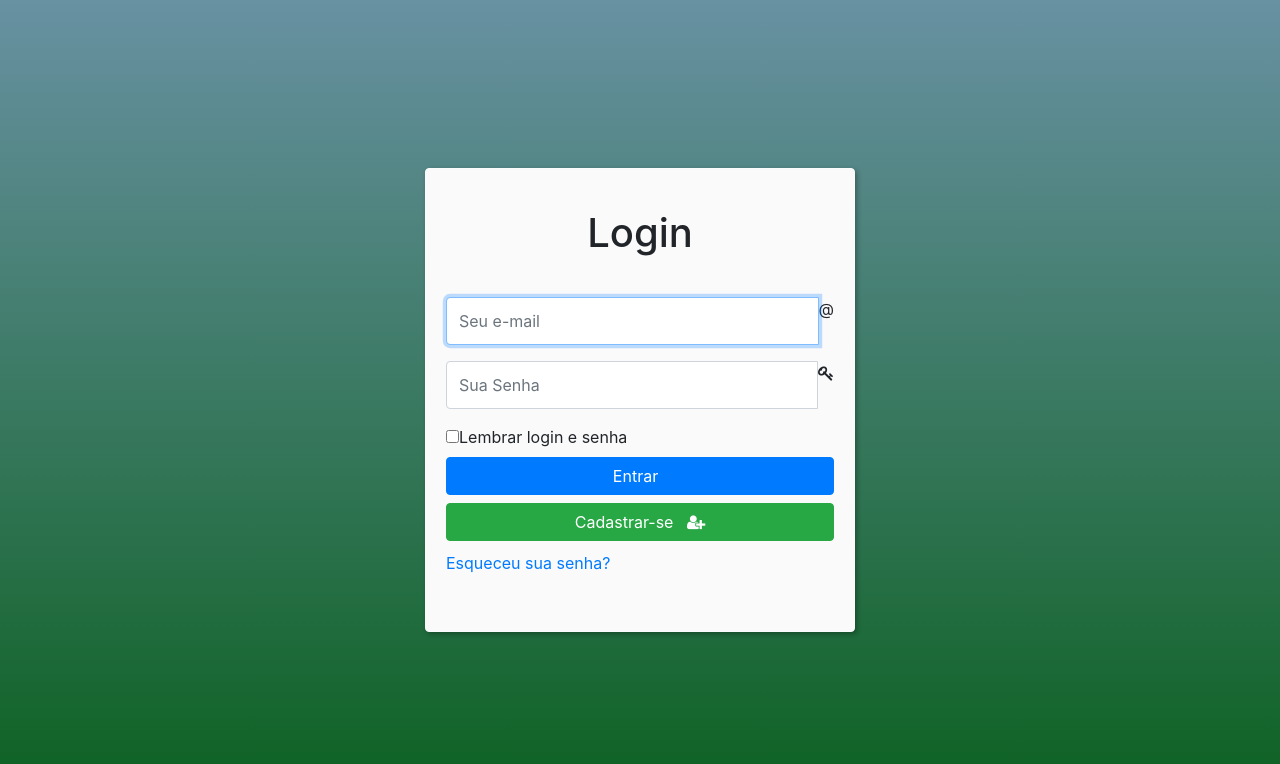
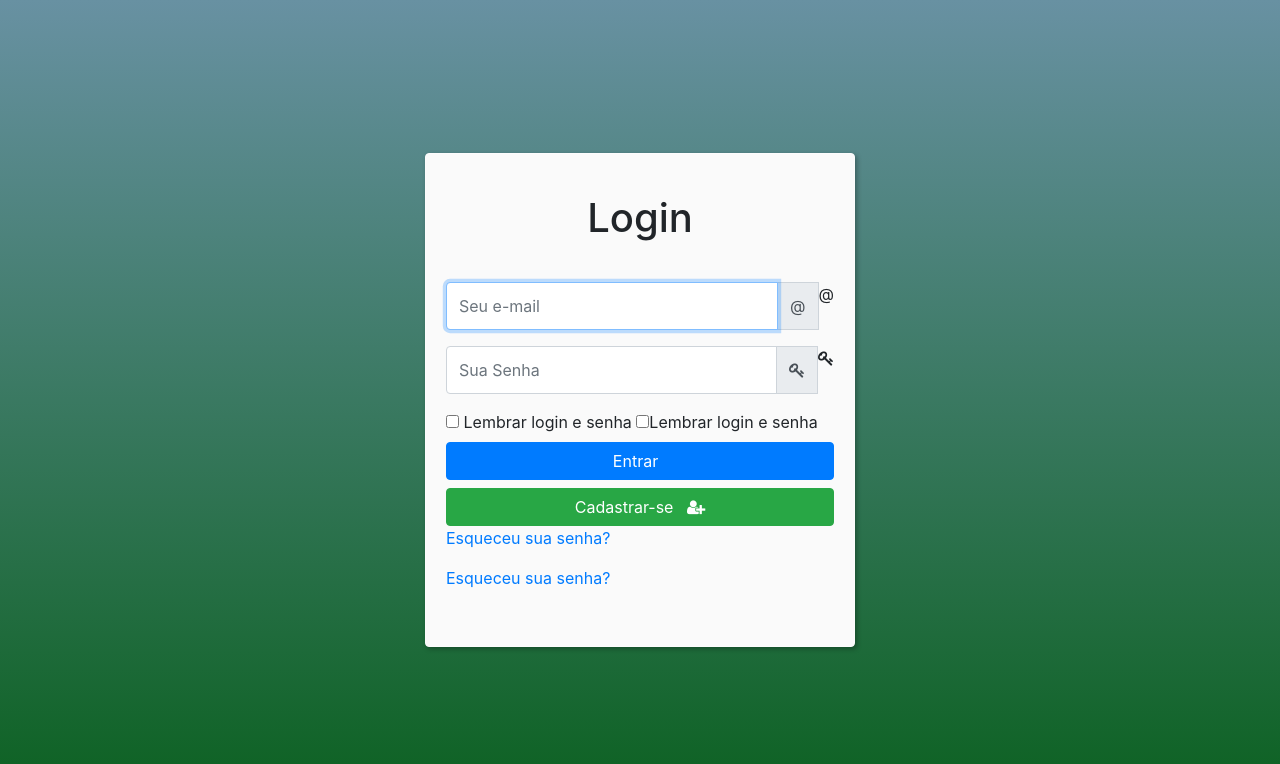
Before and after one commit to jairjunior/agenda-virtual, a PHP site: page /_view/login.php in a window 1280 px wide. Shown: the top 764 px of the page. Run offline with PHP 8.4, Linux system fonts and the light colour scheme; some libraries are stand-ins or nearby versions.

Commit message:
Alterações no formulário devido a atualização para o Bootstrap 4.0.0.

```diff
--- a/_view/_css/login.css
+++ b/_view/_css/login.css
@@ -36,6 +36,6 @@ body, html {
 #inputEmail, #inputPassword {
 	height: 3em;
 }
-#forget-password {
+#forgot-password {
 	margin-top: 10px;
 }
--- a/_view/login.php
+++ b/_view/login.php
@@ -57,21 +57,36 @@
 				<label for="inputEmail" class="sr-only">E-mail:</label>
 				<div class="input-group">
 					<input type="email" name="email" id="inputEmail" class="form-control" placeholder="Seu e-mail" required autofocus>
+					<div class="input-group-append">
+						<div class="input-group-text">
+							<span class="input-group-addon" aria-hidden="true">@</span>
+						</div>
+					</div>
 					<span class="input-group-addon" aria-hidden="true">@</span>
 				</div>
 			</div>
+
 			<!-- Password Field -->
 			<div class="form-group">
 				<label for="inputPassword" class="sr-only">Senha:</label>
 				<div class="input-group">
 					<input type="password" name="password" id="inputPassword" class="form-control" placeholder="Sua Senha" required>
+					<div class="input-group-append">
+						<div class="input-group-text">
+							<span class="input-group-addon">
+								<i class="fa fa-key" aria-hidden="true"></i>
+							</span>
+						</div>
+					</div>
 					<span class="input-group-addon">
 						<i class="fa fa-key" aria-hidden="true"></i>
 					</span>
 				</div>
 			</div>
+
 			<!-- Checkbox - Remember User -->
 			<div class="checkbox">
+				<label><input type="checkbox" name="remember"> Lembrar login e senha</label>
 				<label><input type="checkbox" name="remember">Lembrar login e senha</label>
 			</div>
 			<!-- Login Button -->
@@ -87,6 +102,8 @@
 		</form>
 		<!-- Remember password -->
 		<p id="forget-password"><a href="#">Esqueceu sua senha?</a></p>
+		<!-- Forgot password? -->
+		<p id="forgot-password"><a href="#">Esqueceu sua senha?</a></p>
 
 	</div><!-- /.box-login -->
 </div><!-- /.middle -->
```
